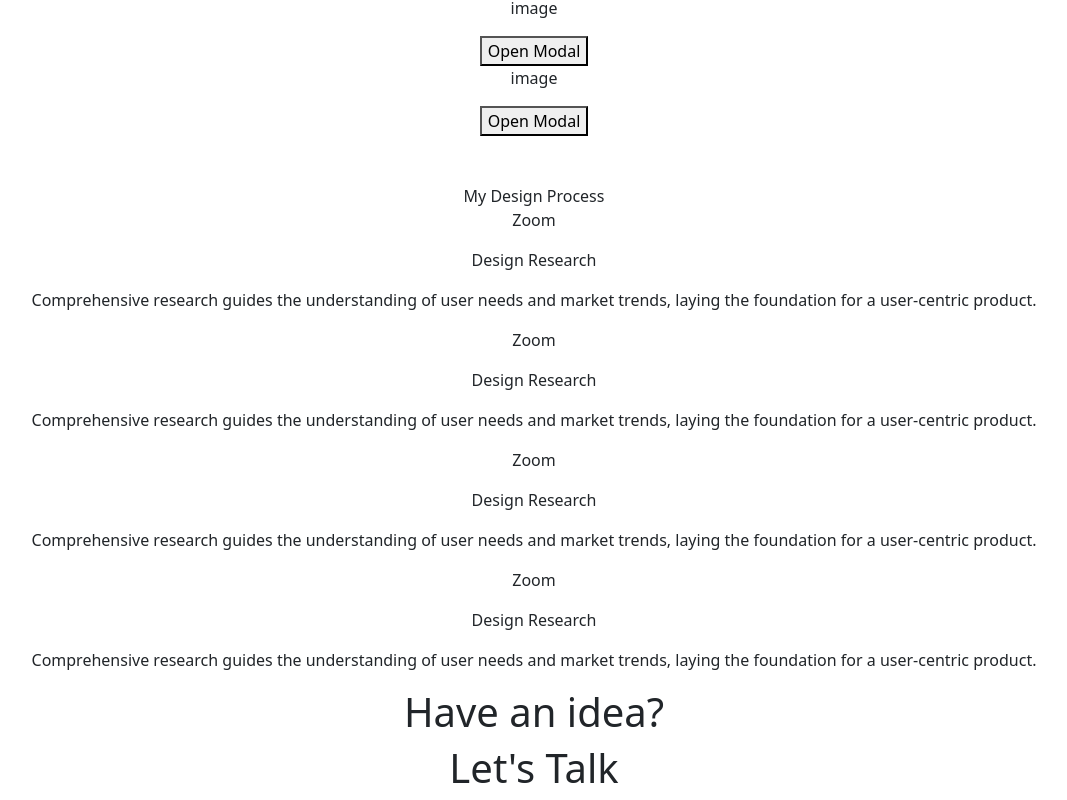
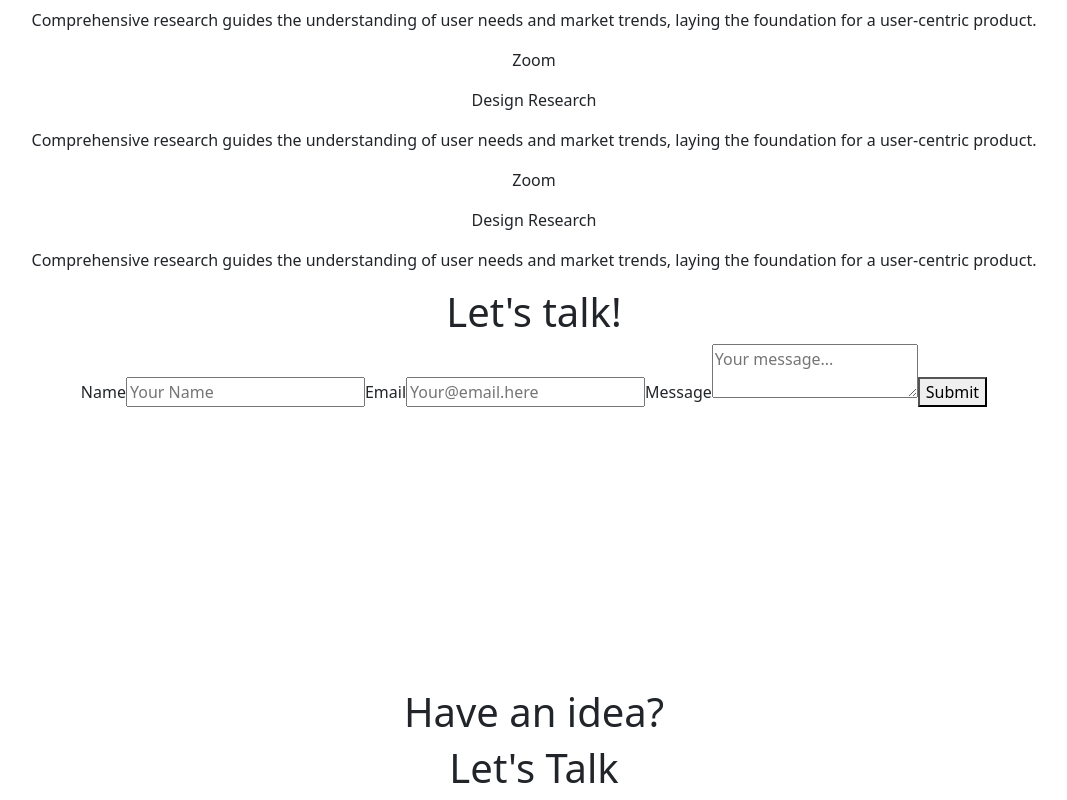
Before and after one commit to rinorselmani9/ylli-portofolio, a React (Create React App) app: page / in a window 1280 px wide. Shown: the part 1064-1864 px from the top of the page, without its empty margins (106-1173 px from the left). Built offline with nearby package versions, Linux system fonts and the light colour scheme.

Commit message:
content for contact

```diff
--- a/src/App.js
+++ b/src/App.js
@@ -4,6 +4,7 @@ import Projects from "./components/Projects/Projects";
 import Main from "./components/Main/Main";
 import Footer from "./components/Footer";
 import DesignProcess from "./components/DesignProcess/DesignProcess";
+import Contact from "./components/Contact/Contact";
 
 function App() {
   return (
@@ -13,6 +14,7 @@ function App() {
         <Main />
         <Projects />
         <DesignProcess />
+        <Contact/>
       </div>
       <Footer />
     </div>
--- a/src/components/Contact/Contact.jsx
+++ b/src/components/Contact/Contact.jsx
@@ -1,9 +1,35 @@
-import React from 'react'
+import React from "react";
+import { contact_content } from "./content";
 
 const Contact = () => {
   return (
-    <div id='contact' style={{height:'400px'}}>Contact</div>
-  )
-}
+    <div id="contact" style={{ height: "400px" }}>
+      <div>
+        <h1>{contact_content.right_content.title}</h1>
+        <h2>{contact_content.right_content.sub_heading}</h2>
+      </div>
+      <div>
+        <label>{contact_content.left_content.first_input.label}</label>
+        <input
+          type="text"
+          placeholder={`${contact_content.left_content.first_input.placeholder}`}
+          onChange={() => {}}
+        />
+        <label>{contact_content.left_content.second_input.label}</label>
 
-export default Contact
+        <input
+          type="text"
+          placeholder={`${contact_content.left_content.second_input.placeholder}`}
+          onChange={() => {}}
+        />
+        <label>{contact_content.left_content.third_input.label}</label>
+        <textarea
+          placeholder={`${contact_content.left_content.third_input.placeholder}`}
+        ></textarea>
+        <button>{contact_content.left_content.button_text}</button>
+      </div>
+    </div>
+  );
+};
+
+export default Contact;
--- /dev/null
+++ b/src/components/Contact/content.js
@@ -0,0 +1,21 @@
+export const contact_content = {
+    right_content:{
+        title:"Let's talk!",
+        sub_heading:""
+    },
+    left_content:{
+        first_input:{
+            label:'Name',
+            placeholder:'Your Name'
+        },
+        second_input:{
+            label:'Email',
+            placeholder:'Your@email.here'
+        },
+        third_input:{
+            label:'Message',
+            placeholder:'Your message...'
+        },
+        button_text:'Submit'
+    }
+}
--- a/src/components/Main/Main.jsx
+++ b/src/components/Main/Main.jsx
@@ -3,11 +3,11 @@ import { main_content } from './content'
 
 const Main = () => {
   return (
-    <div id='main'style={{height:'800px'}}>
+    <div id='main'style={{height:'400px'}}>
       <p>{main_content.first_heading}</p>
       <h1>{main_content.description_head}</h1>
       <h2>{main_content.description}</h2>
-      <button>{main_content.button_text}</button>
+      <a href='#contact'>{main_content.button_text}</a>
     </div>
   )
 }
--- a/src/components/Projects/Card.jsx
+++ b/src/components/Projects/Card.jsx
@@ -22,7 +22,7 @@ const Card = ({ project }) => {
           <p>{project?.modal?.first_image}</p>
           <div>
             <div>
-              {project?.modal?.right_content?.map((content) => {
+              {project?.modal?.left_content?.map((content) => {
                 return (
                   <div>
                     <h1>{content?.title}</h1>
@@ -32,7 +32,7 @@ const Card = ({ project }) => {
               })}
             </div>
             <div>
-              {project?.modal?.left_content?.map((content) => {
+              {project?.modal?.right_content?.map((content) => {
                 return (
                   <div>
                     <h1>{content?.title}</h1>
--- a/src/components/Projects/content.js
+++ b/src/components/Projects/content.js
@@ -7,7 +7,7 @@ export const projects = [
         modal:{
             first_image:"first_image",
             second_image:"second_image",
-            right_content:[
+            left_content:[
                 {
                     title:"Tool",
                     description:"Figma"
@@ -21,7 +21,7 @@ export const projects = [
                     description:"1 week"
                 },
             ],
-            left_content:[
+            right_content:[
                 {
                     title:"Project Brief",
                     description:"Redesign the landing page to improve user experience, while maintaining brand identity through the primary color palette."
```
